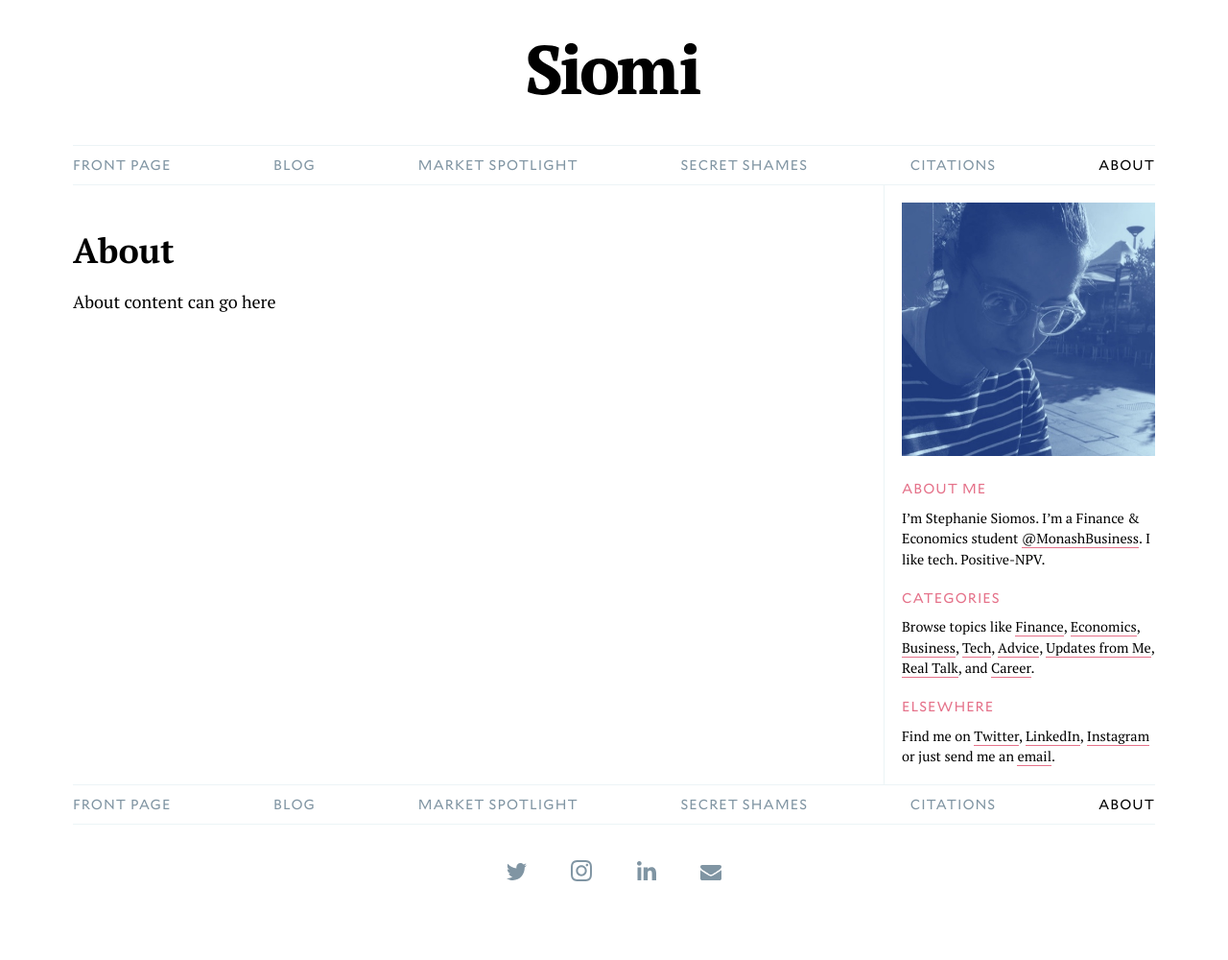
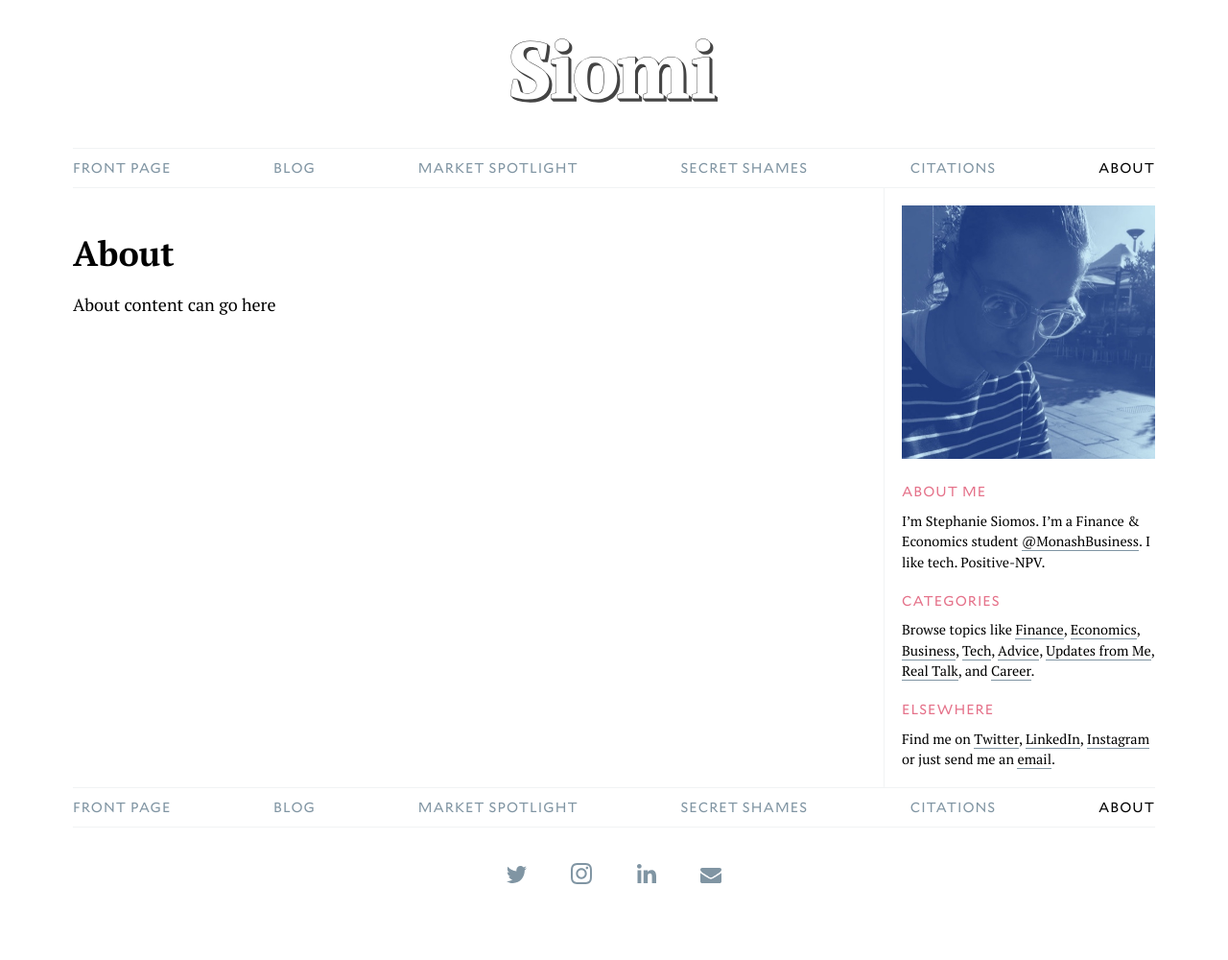
Before and after one commit to cjmlgrto/siomi.net, a Jekyll site: the page built from about.md, in a window 1280 px wide. Shown: the whole page at 96% size. Built offline with Jekyll 4.4.1, drawn with Linux system fonts in a browser that asks for light colours.

Commit message:
Add outline logo

```diff
--- a/_config.yml
+++ b/_config.yml
@@ -20,7 +20,7 @@ author: Stephanie Siomos
 description: Stephanie Siomos' Website
 url: https://cjmlgrto.github.io/siomi.net/
 icon: "/static/stephanie.jpg"
-color: 3B5591
+color: 8095A3
 twitter: stephaniesiomos
 contact: mailto:#
 paginate: 5
--- a/static/style.css
+++ b/static/style.css
@@ -17,7 +17,7 @@ figure, img, video, audio, embed, .embed {
 	/*--color-primary: #67A1CA;*/
 	--color-primary: #8095A3;
 	--color-secondary: #E5728A;
-	--color-separators: #ECF4F6;
+	--color-separators: #F1F3F4;
 	--type-primary: "PT Serif", "Georgia", serif;
 	--type-secondary: "qWNHNgXEpEmhJDNFu8", "Gill Sans", "Gill Sans MS", sans-serif;
 }
@@ -41,12 +41,13 @@ body {
 a {
 	color: inherit;
 	text-decoration: none;
-	border-bottom: 1px solid var(--color-secondary);
+	border-bottom: 1px solid var(--color-primary);
+	transition: all .25s cubic-bezier(.06, .53, .41, .89);;
 }
 
 a:hover {
-	color: var(--color-primary);
-	border-bottom-color: var(--color-primary);
+	color: var(--color-secondary);
+	border-bottom-color: var(--color-secondary);
 }
 
 h1, h2, h3 {
@@ -101,13 +102,23 @@ header {
 
 .logo {
 	display: block;
-	max-width: 10rem;
+	max-width: 12rem;
 	margin: 0 auto 1rem;
 	border-bottom: none;
+	color: #444;
+	transition: all 0.25s cubic-bezier(.06, .53, .41, .89);
 }
 
 .logo svg {
 	width: 100%;
+}
+
+.logo svg g {
+	fill: currentColor;
+}
+
+.logo:hover {
+	color: var(--color-secondary);
 }
 
 nav {
@@ -141,6 +152,10 @@ nav li:last-child {
 nav a {
 	border: none;
 	color: var(--color-primary);
+}
+
+nav a:hover {
+	color: var(--color-secondary);
 }
 
 nav .current {
```
Also changed, not shown: _includes/logo-mono.svg (added), _includes/logo.svg.
